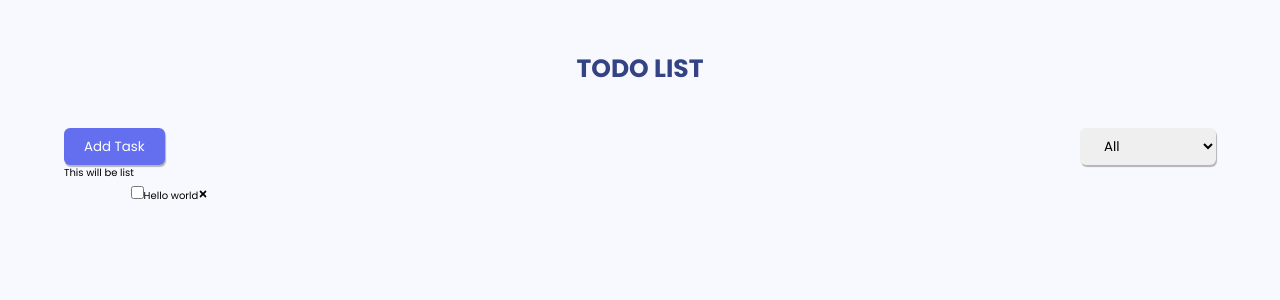
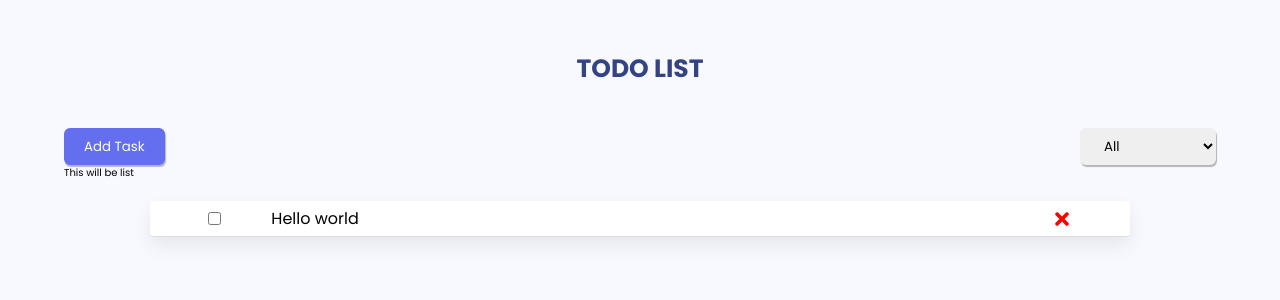
Before and after one commit to d-zucho/todo-app-yt, a React (Vite) app: page / in a window 1280 px wide. Shown: the top 300 px of the page. Built offline with nearby package versions, Linux system fonts and the light colour scheme.

Commit message:
add hot toast success and redux store

```diff
--- a/package.json
+++ b/package.json
@@ -18,7 +18,8 @@
     "react-dom": "^18.2.0",
     "react-hot-toast": "^2.4.1",
     "react-icons": "^4.10.1",
-    "react-redux": "^8.1.2"
+    "react-redux": "^8.1.2",
+    "uuidv4": "^6.2.13"
   },
   "devDependencies": {
     "@types/react": "^18.2.15",
--- a/src/App.jsx
+++ b/src/App.jsx
@@ -7,6 +7,7 @@ import TodoList from './components/TodoList'
 // global styles
 import './styles/GlobalStyles.css'
 import Todo from './components/Todo'
+import { Toaster } from 'react-hot-toast'
 
 function App() {
   return (
@@ -17,6 +18,7 @@ function App() {
         <TodoList />
         <Todo />
       </div>
+      <Toaster />
     </>
   )
 }
--- /dev/null
+++ b/src/app/store.js
@@ -0,0 +1,9 @@
+import { configureStore } from '@reduxjs/toolkit'
+import todoReducer from '../slices/todoSlice'
+
+export const store = configureStore({
+  reducer: {
+    // to do reducer
+    todo: todoReducer,
+  },
+})
--- a/src/components/Modal.jsx
+++ b/src/components/Modal.jsx
@@ -1,19 +1,47 @@
+import { set } from 'date-fns'
 import '../styles/modal.styles.css'
 import Button from './Button'
 import { useState } from 'react'
 import { MdOutlineClose } from 'react-icons/md'
+import { addTodo } from '../slices/todoSlice'
+import { useDispatch } from 'react-redux'
+import { v4 as uuidv4 } from 'uuid'
+import { toast } from 'react-hot-toast'
 
 function Modal({ open, handleModal }) {
-  const [todo, setTodo] = useState({
-    complete: false,
-    todoDescription: 'Hello world',
-  })
+  //* states
+  const [title, setTitle] = useState('')
+  const [status, setStatus] = useState('incomplete')
 
-  const handleSubmit = () => {
+  //* redux dispatch
+  const dispatch = useDispatch()
+
+  //* submit form handler
+  const handleSubmit = (e) => {
     e.preventDefault()
-    console.log('form submitted')
 
-    console.log(document.getElementById('modal-form').elements)
+    // console.log('form submitted')
+    // console.log(title, status)
+
+    // make sure both fields are filled; if true, dispatch the action
+    if (title && status) {
+      dispatch(
+        addTodo({
+          id: uuidv4(),
+          title,
+          status,
+          time: new Date().toLocaleString(),
+        })
+      )
+    }
+
+    //* reset the form
+    setTitle('')
+    setStatus('incomplete')
+    handleModal(false)
+
+    //* close modal
+    toast.success('Task added successfully')
   }
 
   return (
@@ -36,11 +64,23 @@ function Modal({ open, handleModal }) {
                 <label className='form-label' htmlFor='title'>
                   Title:{' '}
                 </label>
-                <input type='text' name='title' id='title' />
+                <input
+                  type='text'
+                  name='title'
+                  id='title'
+                  value={title}
+                  onChange={(e) => setTitle(e.target.value)}
+                />
                 <label className='form-label' htmlFor='status'>
                   Status:{' '}
                 </label>
-                <select name='status' id='status'>
+                <select
+                  name='status'
+                  id='status'
+                  value={status}
+                  onChange={(e) => setStatus(e.target.value)}
+                  onSubmit={setStatus}
+                >
                   <option value='incomplete'>Incomplete</option>
                   <option value='complete'>Complete</option>
                 </select>
@@ -49,7 +89,8 @@ function Modal({ open, handleModal }) {
                 <Button
                   type='submit'
                   varient='primary'
-                  onClick={() => handleModal(false)}
+                  role='button'
+                  // onClick={() => handleModal(false)}
                 >
                   Add task
                 </Button>
--- a/src/components/Todo.jsx
+++ b/src/components/Todo.jsx
@@ -14,7 +14,9 @@ function Todo() {
         <div className='content'>
           <input type='checkbox' name='checkmark' id='checkmark' />
           <span className='todoText'>{todo.todoDescription}</span>
-          <FaTimes className='delete-icon' />
+          <div className='deleteIicon-container'>
+            <FaTimes className='delete-icon' />
+          </div>
         </div>
       </div>
     </div>
--- a/src/main.jsx
+++ b/src/main.jsx
@@ -1,10 +1,15 @@
 import React from 'react'
 import ReactDOM from 'react-dom/client'
+import { Provider } from 'react-redux'
 import App from './App.jsx'
+import { store } from './app/store.js'
+
 import './index.css'
 
 ReactDOM.createRoot(document.getElementById('root')).render(
   <React.StrictMode>
-    <App />
+    <Provider store={store}>
+      <App />
+    </Provider>
   </React.StrictMode>
 )
--- /dev/null
+++ b/src/slices/tempCodeRunnerFile.js
@@ -0,0 +1,2 @@
+
+  return localTodoList ? JSON.parse(localTodoList) : []
--- /dev/null
+++ b/src/slices/todoSlice.js
@@ -0,0 +1,40 @@
+import { createSlice } from '@reduxjs/toolkit'
+
+const getInitialTodos = () => {
+  const localTodoList = localStorage.getItem('todoList')
+
+  if (localTodoList) {
+    return JSON.parse(localTodoList)
+  }
+  localStorage.setItem('todoList', JSON.stringify([]))
+  return []
+}
+
+const initialValue = {
+  todoList: getInitialTodos(),
+}
+
+export const todoSlice = createSlice({
+  name: 'todo',
+  initialState: initialValue,
+  // initialState is the initial value of the state that came from the reducer
+
+  reducers: {
+    // reducers are functions that can update the state of the store
+    addTodo: (state, action) => {
+      state.todoList.push(action.payload)
+      const todoList = localStorage.getItem('todoList')
+      if (todoList) {
+        const parsedTodoList = JSON.parse(todoList)
+        parsedTodoList.push({
+          ...action.payload,
+        })
+        // here we are updating the local storage with the new todo
+        localStorage.setItem('todoList', JSON.stringify(parsedTodoList))
+      }
+    },
+  },
+})
+
+export const { addTodo } = todoSlice.actions
+export default todoSlice.reducer
--- a/src/styles/todo.styles.css
+++ b/src/styles/todo.styles.css
@@ -1,12 +1,45 @@
 .item {
   display: flex;
+  width: 85%;
+  margin: 2rem auto;
   justify-content: space-between;
   align-items: center;
   padding: 0.5rem 1rem;
   margin-bottom: 1rem;
   border-radius: 0.25rem;
-  background: var(--clr-white);
-  box-shadow: var(--dark-shadow);
-  transition: var(--transition);
-  letter-spacing: var(--spacing);
+  background: #fff;
+  box-shadow: 0 1px 1px hsl(0deg 0% 0% / 0.075),
+    0 10px 20px hsl(0deg 0% 0% / 0.075);
 }
+
+.content {
+  display: flex;
+  align-items: center;
+}
+
+.todoText {
+  display: block;
+  font-size: 16px;
+  margin-left: 5rem;
+}
+
+.checkbox {
+  margin-right: 20px;
+}
+
+.deleteIicon-container {
+  margin-left: auto;
+  display: flex;
+  align-items: center;
+  cursor: pointer;
+  border-radius: 8px;
+  transition: 450ms ease-in-out;
+  &:hover {
+    transform: scale(1.25);
+  }
+
+  & svg {
+    color: red;
+    font-size: 2rem;
+  }
+}
```
Also changed, not shown: 2 other files (tests, documents, lock files or other folders).
